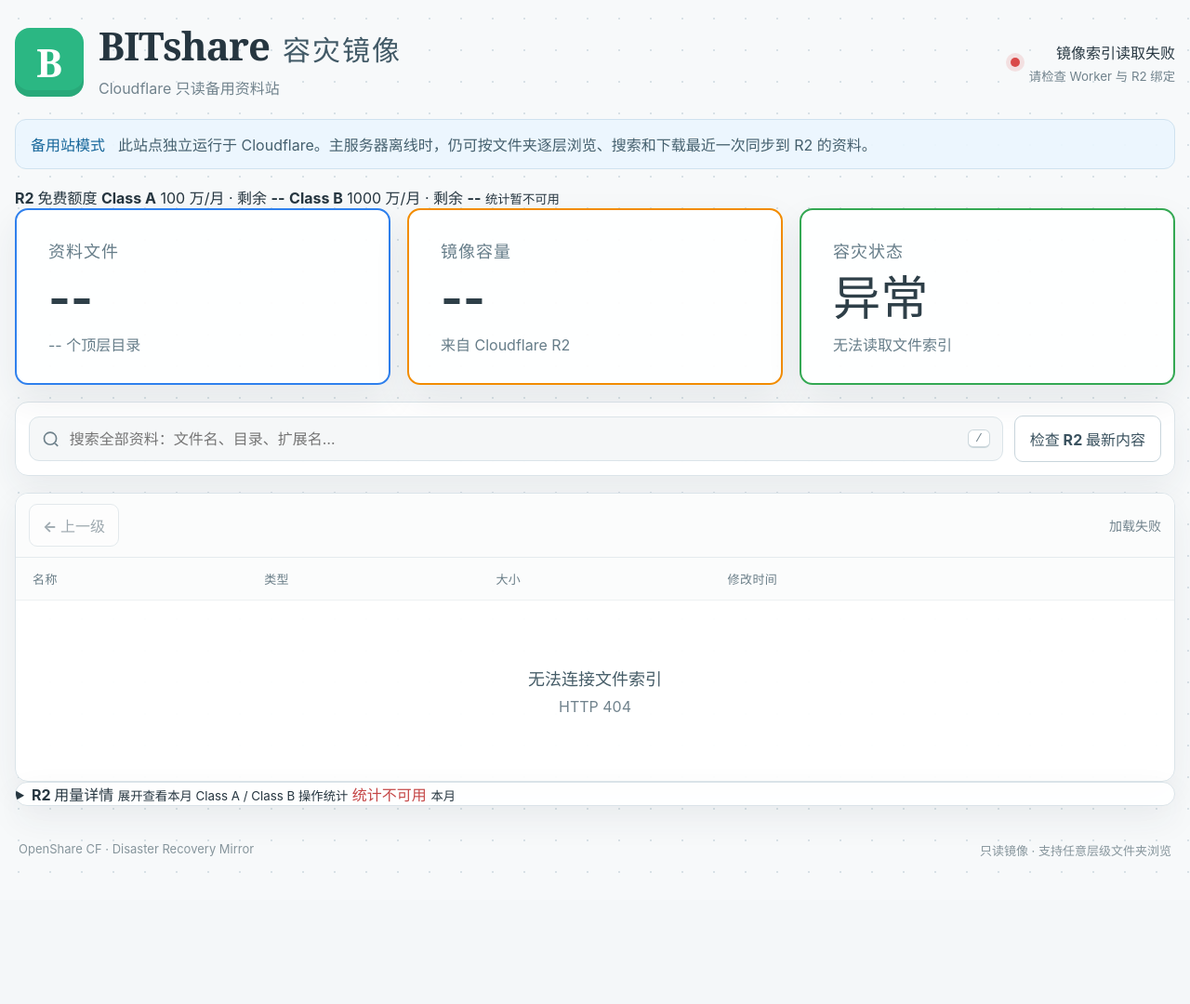
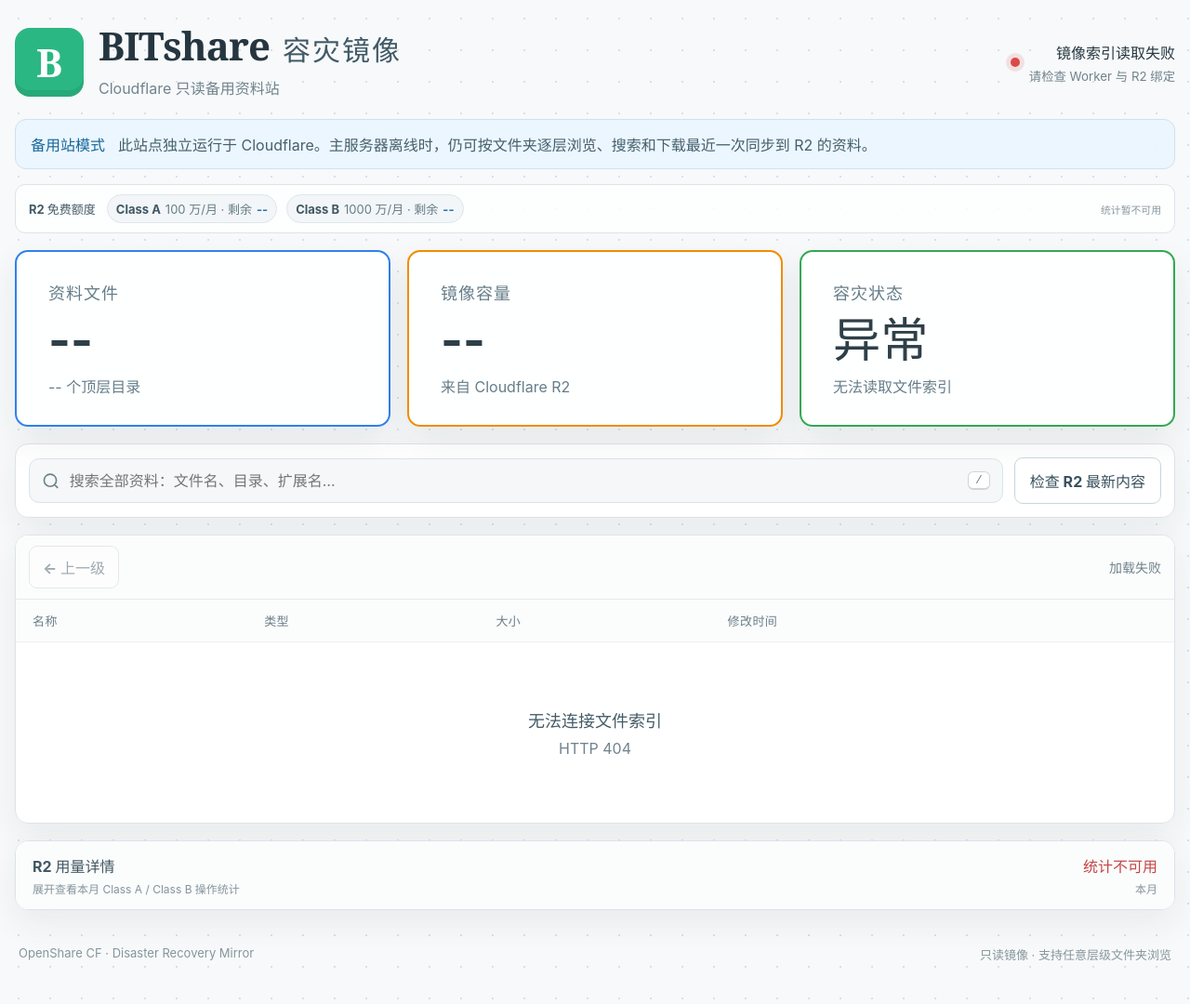
Before and after one commit to 1whoarei1/openshare-cf, a website: page public/index.html in a window 1280 px wide. Shown: the whole page at 93% size. Before the commit the page ends 968 px from the top, so only its background shows below. Drawn offline with Linux system fonts and the light colour scheme; no server answers.

Commit message:
Make R2 quota UI compact and secondary

```diff
--- a/public/assets/site.css
+++ b/public/assets/site.css
@@ -73,7 +73,55 @@
 
 .panel { background: rgba(255,255,255,.96); border: 1px solid #dbe4e9; border-radius: 14px; box-shadow: 0 14px 36px rgba(36,54,64,.07); }
 
-.quota-panel { margin-bottom: 18px; overflow: hidden; }
+.quota-reminder {
+  display: flex;
+  align-items: center;
+  gap: 10px;
+  flex-wrap: wrap;
+  margin: -2px 0 18px;
+  padding: 10px 14px;
+  border: 1px solid #dbe5ea;
+  border-radius: 11px;
+  background: rgba(255,255,255,.82);
+  color: #667c87;
+  font-size: 13px;
+}
+.quota-reminder > strong { color: #425a66; margin-right: 2px; }
+.quota-reminder > small { margin-left: auto; color: #87979f; }
+.quota-pill {
+  display: inline-flex;
+  align-items: center;
+  gap: 5px;
+  padding: 5px 9px;
+  border-radius: 999px;
+  background: #f2f6f8;
+  border: 1px solid #dde6ea;
+  white-space: nowrap;
+}
+.quota-pill b { color: #405864; }
+.quota-pill strong { color: #2672b8; }
+
+.quota-panel { margin-top: 18px; margin-bottom: 18px; overflow: hidden; }
+.quota-details > summary { list-style: none; }
+.quota-details > summary::-webkit-details-marker { display: none; }
+.quota-summary {
+  min-height: 64px;
+  display: flex;
+  justify-content: space-between;
+  align-items: center;
+  gap: 18px;
+  padding: 14px 18px;
+  cursor: pointer;
+  background: #fbfcfc;
+}
+.quota-summary:hover { background: #f6f9fa; }
+.quota-summary > span { display: grid; gap: 4px; }
+.quota-summary > span:first-child strong { color: #405762; font-size: 16px; }
+.quota-summary small { color: #84949c; font-size: 12px; }
+.quota-summary-status { text-align: right; }
+.quota-summary-status strong { color: #5b6f79; }
+.quota-details[open] .quota-summary { border-bottom: 1px solid #e6ecef; }
+.quota-details-body { background: rgba(255,255,255,.96); }
 .quota-header {
   display: flex;
   justify-content: space-between;
@@ -306,8 +354,10 @@
   .sync-state { font-size: 13px; }
   .stats { grid-template-columns: 1fr; }
   .stat-card { min-height: 132px; padding: 22px 24px; }
-  .quota-header { flex-direction: column; }
-  .quota-status { text-align: left; }
+  .quota-reminder { align-items: flex-start; }
+  .quota-reminder > small { width: 100%; margin-left: 0; }
+  .quota-summary { align-items: flex-start; }
+  .quota-summary-status { text-align: left; }
   .quota-grid { grid-template-columns: 1fr; }
   .quota-title { align-items: flex-end; }
   .search-panel { align-items: stretch; flex-direction: column; }
```
